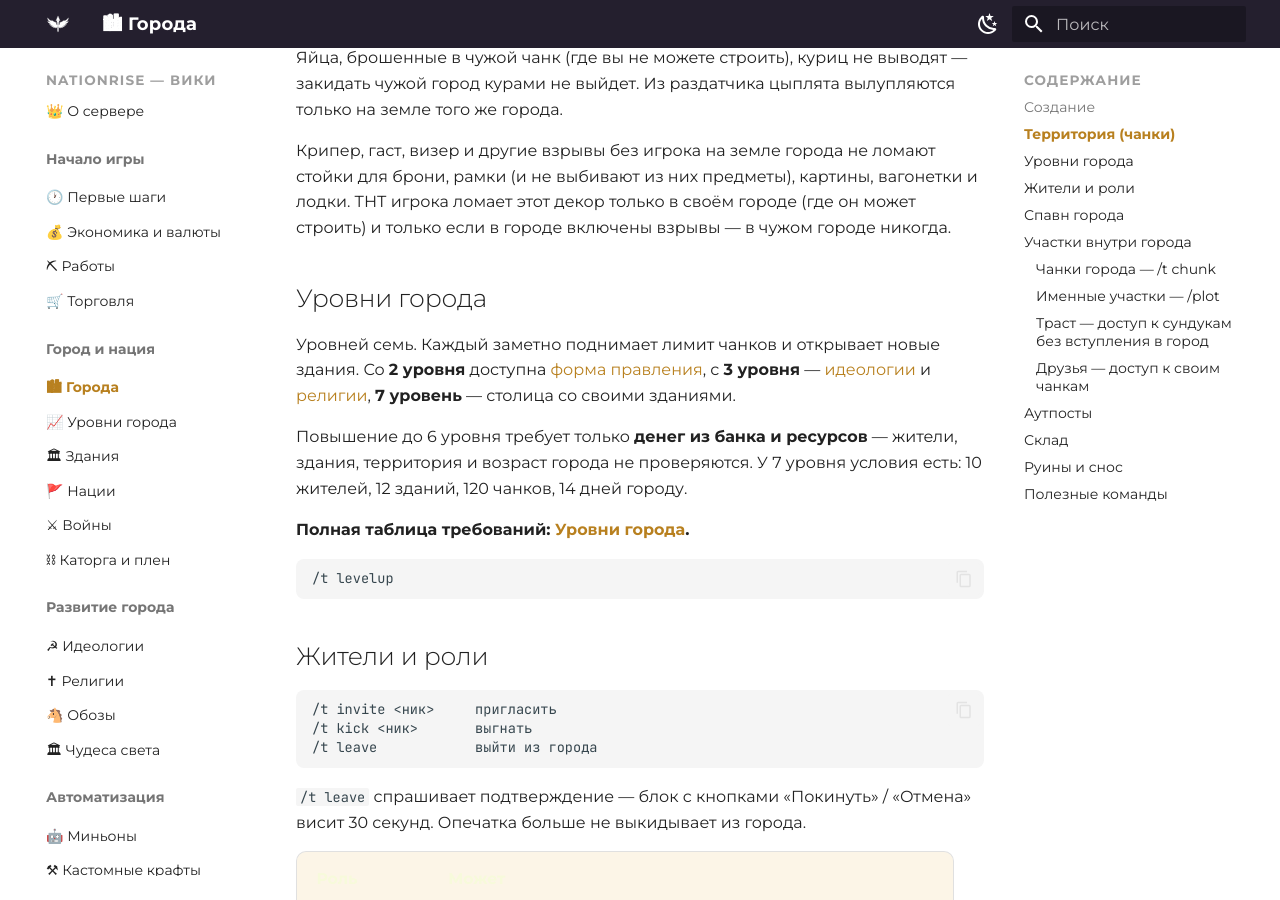
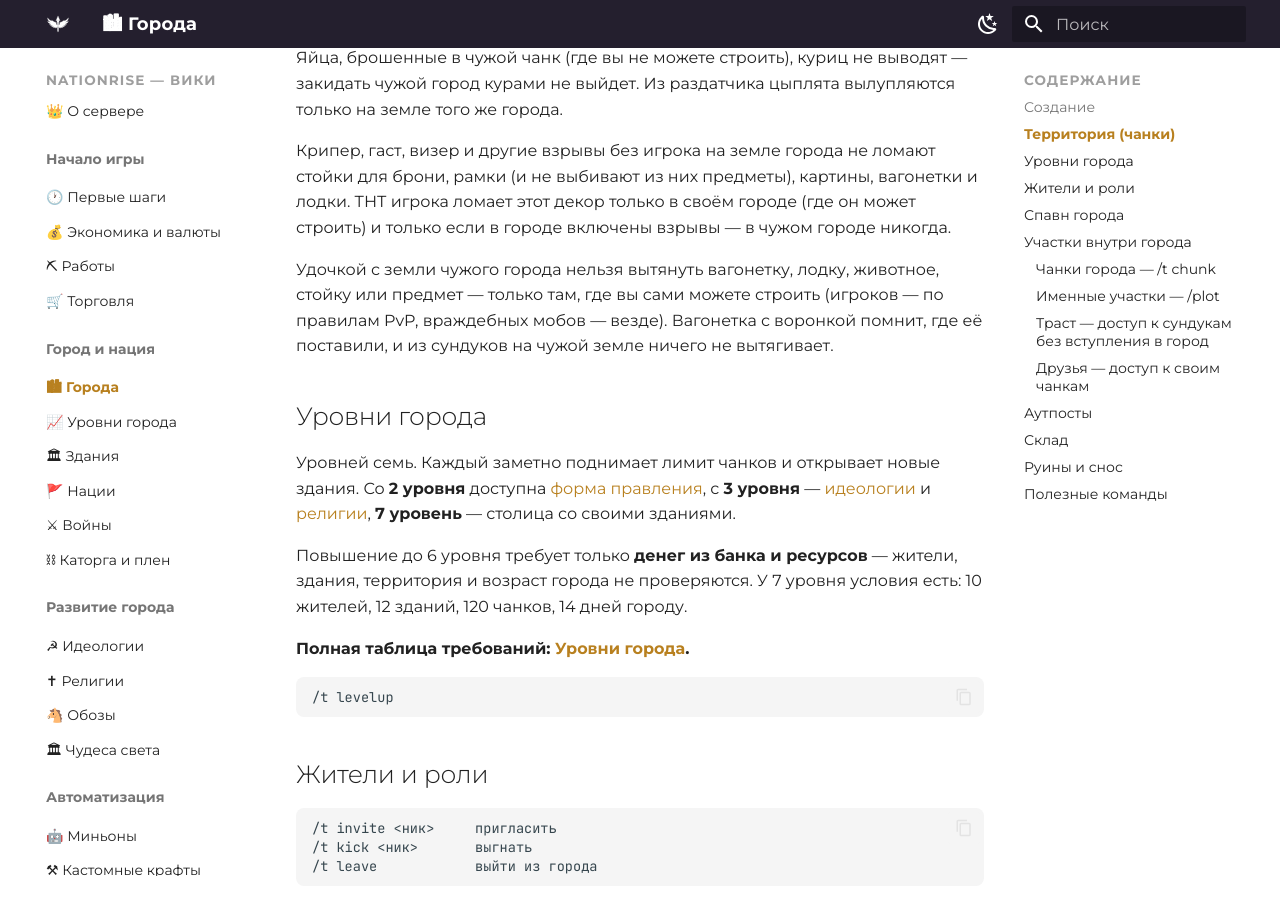
Before and after one commit to zixSSSed/NationRise-Wiki-RU, an MkDocs documentation site: the page built from docs/towns.md, in a window 1280 px wide and 900 px high, scrolled down 1616 px. Built offline with MkDocs 1.6.1 and Material for MkDocs 9.7.7, drawn with Linux system fonts in a browser that asks for light colours.

Commit message:
Удочка и вагонетка с воронкой на чужой земле
Co-Authored-By: Claude Opus 5.5 <noreply@anthropic.com>

```diff
--- a/docs/towns.md
+++ b/docs/towns.md
@@ -64,6 +64,10 @@
 Крипер, гаст, визер и другие взрывы без игрока на земле города не ломают стойки для брони,
 рамки (и не выбивают из них предметы), картины, вагонетки и лодки. ТНТ игрока ломает этот декор только
 в своём городе (где он может строить) и только если в городе включены взрывы — в чужом городе никогда.
+
+Удочкой с земли чужого города нельзя вытянуть вагонетку, лодку, животное, стойку или предмет — только
+там, где вы сами можете строить (игроков — по правилам PvP, враждебных мобов — везде). Вагонетка с
+воронкой помнит, где её поставили, и из сундуков на чужой земле ничего не вытягивает.
 
 ## Уровни города
 
```
